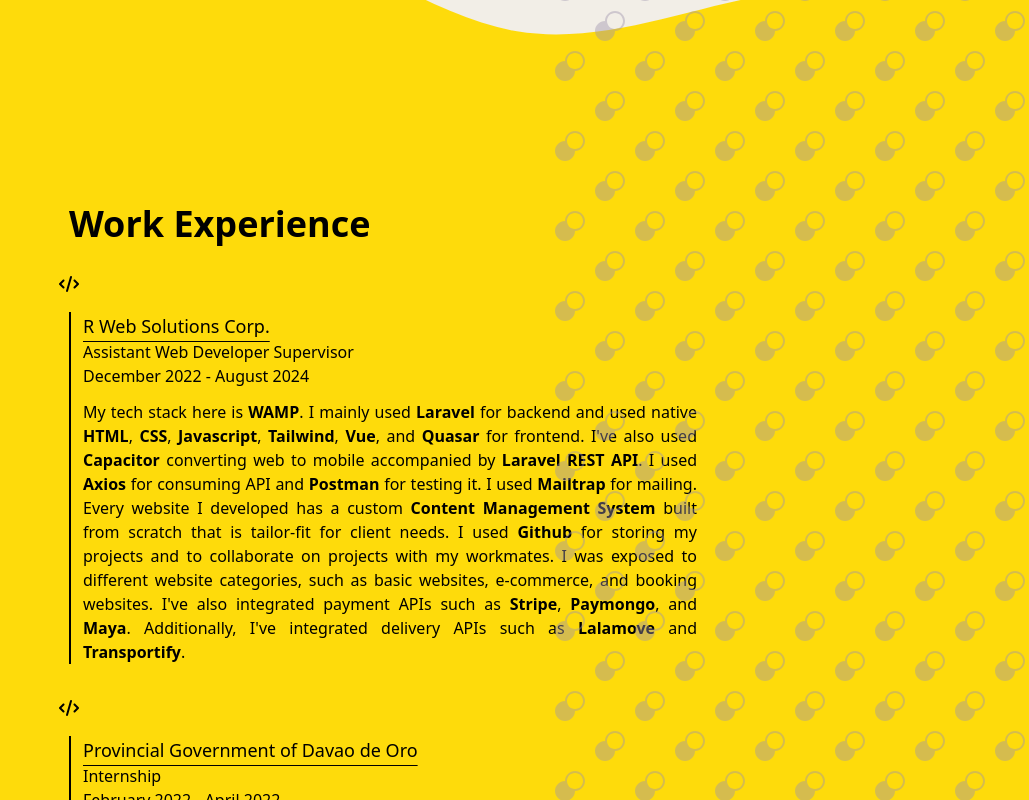
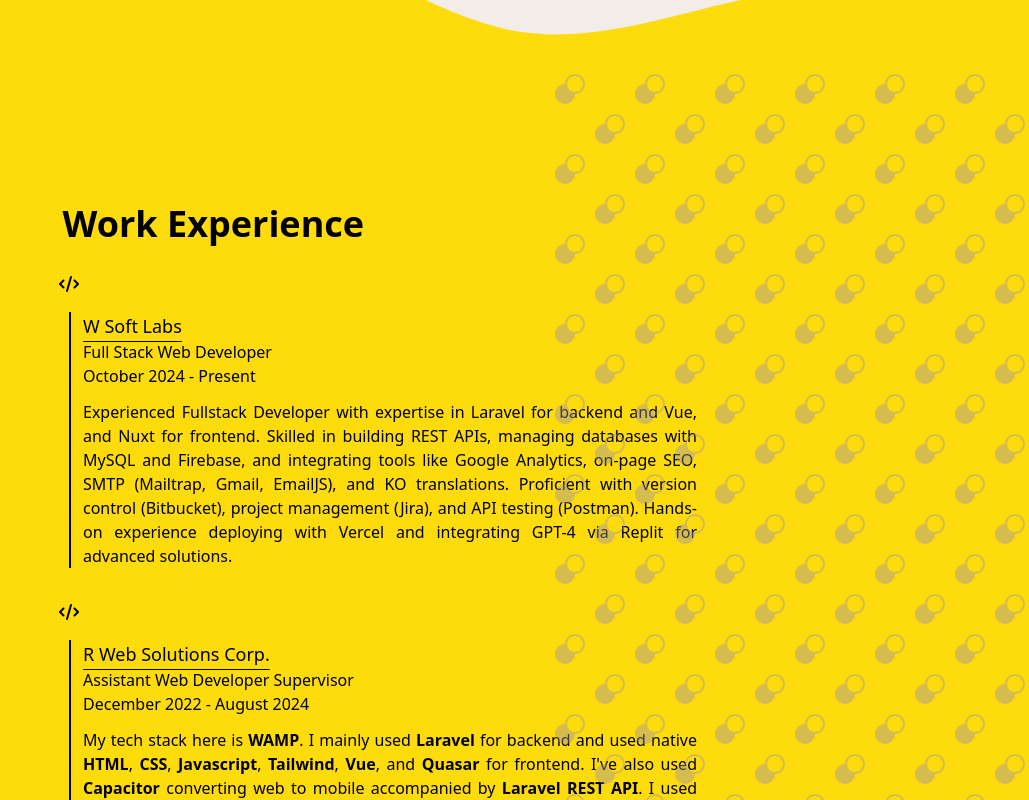
Before and after one commit to czedrixb/my-portfolio, a Nuxt app: page / in a window 1280 px wide. Shown: the part 918-1718 px from the top of the page, without its empty margins (251-1280 px from the left). Built offline with nearby package versions, Linux system fonts and the light colour scheme.

Commit message:
added updated resume and experience

```diff
--- a/pages/index.vue
+++ b/pages/index.vue
@@ -39,7 +39,7 @@
               <a
                 rel="noopener"
                 target="_blank"
-                href="/pdf/CZEDRIX-BARCENA-RESUME-2024.pdf"
+                href="/pdf/RESUME-2025-CZEDRIX-BARCENA.pdf"
                 class="btn rounded-full bg-secondary border-0 shadow-sm text-md px-8 hover:bg-[#ddbe08] animate__animated animate__pulse animate__infinite animate__delay-1s hover:shadow-yellow-200 hover:shadow-lg"
               >
                 View my CV
@@ -162,13 +162,47 @@
       >
         <div
           id="work"
-          class="text-black text-center text-2xl font-bold md:text-left md:text-4xl mb-12"
+          class="text-black text-center text-2xl font-bold md:text-left md:text-4xl md:ml-[-1%] mb-12"
           data-aos="fade-down"
         >
           Work Experience
         </div>
 
         <div class="flex flex-col gap-y-5 mb-3" data-aos="zoom-in">
+          <div>
+            <div class="relative h-5">
+              <svg
+                class="w-5 absolute left-[-2.5%] md:left-[-1.5%] bottom-[100%]"
+                xmlns="http://www.w3.org/2000/svg"
+                viewBox="0 0 640 512"
+              >
+                <path
+                  d="M392.8 1.2c-17-4.9-34.7 5-39.6 22l-128 448c-4.9 17 5 34.7 22 39.6s34.7-5 39.6-22l128-448c4.9-17-5-34.7-22-39.6zm80.6 120.1c-12.5 12.5-12.5 32.8 0 45.3L562.7 256l-89.4 89.4c-12.5 12.5-12.5 32.8 0 45.3s32.8 12.5 45.3 0l112-112c12.5-12.5 12.5-32.8 0-45.3l-112-112c-12.5-12.5-32.8-12.5-45.3 0zm-306.7 0c-12.5-12.5-32.8-12.5-45.3 0l-112 112c-12.5 12.5-12.5 32.8 0 45.3l112 112c12.5 12.5 32.8 12.5 45.3 0s12.5-32.8 0-45.3L77.3 256l89.4-89.4c12.5-12.5 12.5-32.8 0-45.3z"
+                />
+              </svg>
+            </div>
+            <div class="border-s-2 border-black px-3">
+              <div class="text-black text-left font-medium mb-8">
+                <div class="text-lg underline underline-offset-8">
+                  W Soft Labs
+                </div>
+                <div class="text-md">Full Stack Web Developer</div>
+                <div class="text-md mb-3">October 2024 - Present</div>
+
+                <p class="text-md text-justify mb-3">
+                  Experienced Fullstack Developer with expertise in Laravel for
+                  backend and Vue, and Nuxt for frontend. Skilled in building
+                  REST APIs, managing databases with MySQL and Firebase, and
+                  integrating tools like Google Analytics, on-page SEO, SMTP
+                  (Mailtrap, Gmail, EmailJS), and KO translations. Proficient
+                  with version control (Bitbucket), project management (Jira),
+                  and API testing (Postman). Hands-on experience deploying with
+                  Vercel and integrating GPT-4 via Replit for advanced
+                  solutions.
+                </p>
+              </div>
+            </div>
+          </div>
           <div>
             <div class="relative h-5">
               <svg
--- a/public/data/backend.json
+++ b/public/data/backend.json
@@ -18,5 +18,9 @@
   {
     "src": "https://cdn.jsdelivr.net/gh/devicons/devicon@latest/icons/livewire/livewire-original-wordmark.svg",
     "alt": "Livewire"
+  },
+  {
+    "src": "https://cdn.jsdelivr.net/gh/devicons/devicon@latest/icons/firebase/firebase-original.svg",
+    "alt": "Firebase"
   }
 ]
--- a/public/data/frontend.json
+++ b/public/data/frontend.json
@@ -30,5 +30,9 @@
   {
     "src": "https://cdn.jsdelivr.net/gh/devicons/devicon@latest/icons/nuxtjs/nuxtjs-original.svg",
     "alt": "Nuxt"
+  },
+  {
+    "src": "https://cdn.jsdelivr.net/gh/devicons/devicon@latest/icons/react/react-original.svg",
+    "alt": "React"
   }
 ]
--- a/public/data/misc.json
+++ b/public/data/misc.json
@@ -2,5 +2,9 @@
   {
     "src": "https://cdn.jsdelivr.net/gh/devicons/devicon@latest/icons/github/github-original.svg",
     "alt": "Github"
+  },
+  {
+    "src": "https://cdn.jsdelivr.net/gh/devicons/devicon@latest/icons/bitbucket/bitbucket-original.svg",
+    "alt": "Bitbucket"
   }
 ]
```
Also changed, not shown: 1 other file (tests, documents, lock files or other folders).
